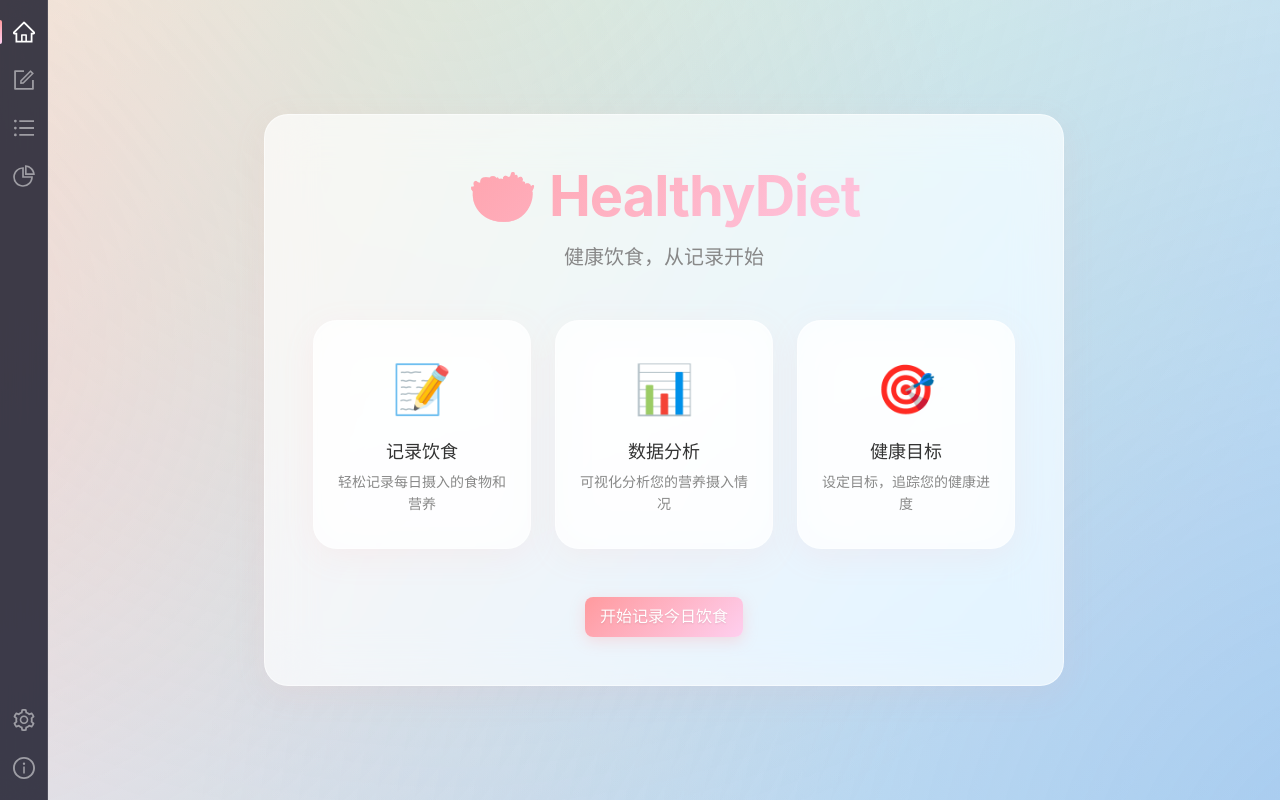
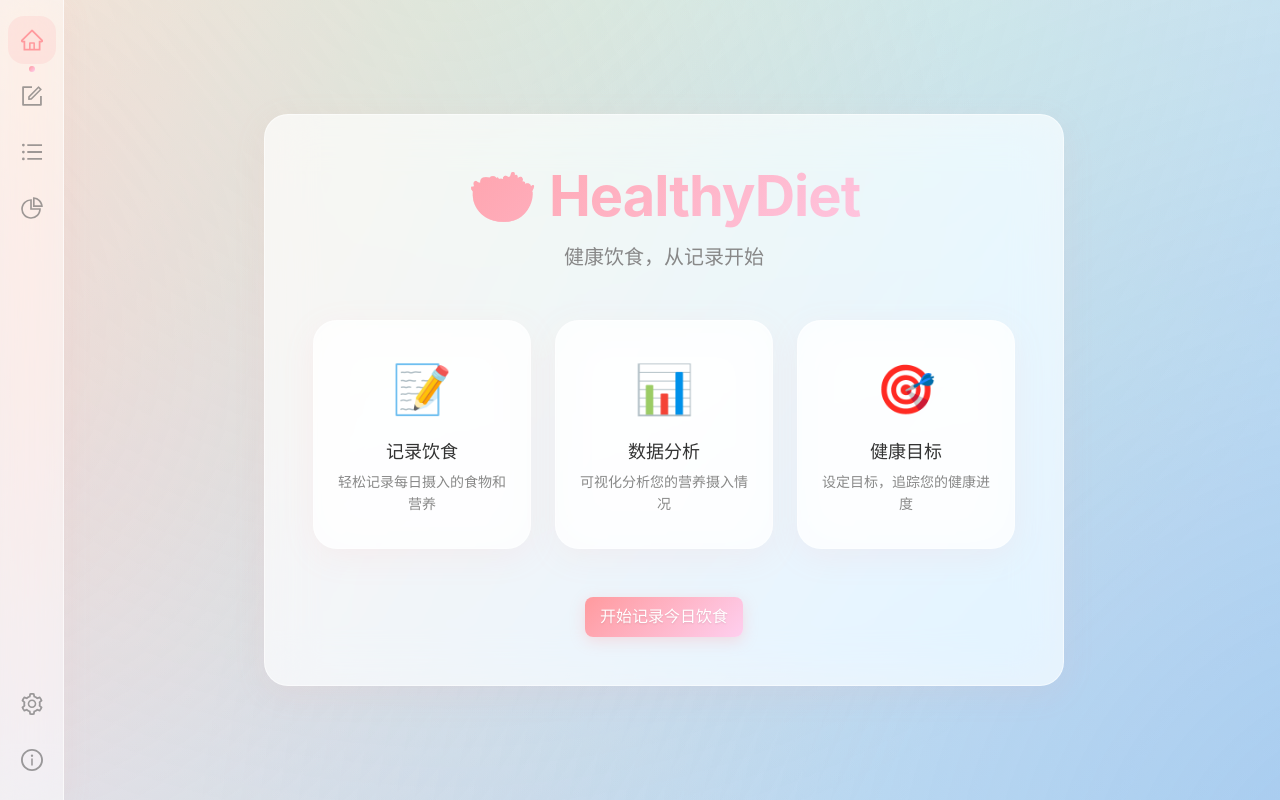
Before and after one commit to Luzhengzheng/HealthyDiet, a Vue app: page / in a window 1280 px wide. Built offline with nearby package versions, Linux system fonts and the light colour scheme.

Commit message:
style: improve style of sidebar

```diff
--- a/src/renderer/components/Sidebar.vue
+++ b/src/renderer/components/Sidebar.vue
@@ -112,31 +112,34 @@ const handleItemClick = (item: SidebarItem) => {
 
 <style scoped>
 .sidebar {
-    width: 48px;
+width: 64px;
 height: 100vh;
-    background: rgba(30, 30, 46, 0.85);
-    backdrop-filter: blur(20px);
-    -webkit-backdrop-filter: blur(20px);
+background: rgba(255, 255, 255, 0.5);
+backdrop-filter: blur(24px) saturate(180%);
+-webkit-backdrop-filter: blur(24px) saturate(180%);
 display: flex;
 flex-direction: column;
 justify-content: space-between;
-    border-right: 1px solid rgba(255, 255, 255, 0.1);
+border-right: 1px solid rgba(255, 255, 255, 0.6);
 position: fixed;
 left: 0;
 top: 0;
 z-index: 1000;
+box-shadow: 0 8px 32px 0 rgba(255, 154, 158, 0.08);
 }
 
 .sidebar-icons {
 display: flex;
 flex-direction: column;
-    padding-top: 8px;
+padding-top: 16px;
+gap: 8px;
 }
 
 .sidebar-bottom {
 display: flex;
 flex-direction: column;
-    padding-bottom: 8px;
+padding-bottom: 16px;
+gap: 8px;
 }
 
 .sidebar-icon-wrapper {
@@ -147,42 +150,46 @@ const handleItemClick = (item: SidebarItem) => {
 justify-content: center;
 cursor: pointer;
 position: relative;
-    transition: all 0.2s ease;
-    color: rgba(255, 255, 255, 0.5);
+transition: all 0.3s cubic-bezier(0.4, 0, 0.2, 1);
+color: rgba(93, 93, 93, 0.6);
+margin: 0 auto;
+border-radius: 16px;
 }
 
 .sidebar-icon-wrapper:hover {
-    color: rgba(255, 255, 255, 0.85);
-    background: rgba(255, 255, 255, 0.05);
+color: rgba(255, 154, 158, 0.9);
+background: rgba(255, 154, 158, 0.1);
+transform: translateY(-2px);
 }
 
 .sidebar-icon-wrapper.active {
-    color: #fff;
+color: #ff9a9e;
+background: rgba(255, 154, 158, 0.15);
 }
 
-/* 左侧激活指示条 */
-.sidebar-icon-wrapper.active::before {
+/* 激活指示条 - 圆形指示器 */
+.sidebar-icon-wrapper.active::after {
 content: '';
 position: absolute;
-    left: 0;
-    top: 50%;
-    transform: translateY(-50%);
-    width: 2px;
-    height: 24px;
-    background: linear-gradient(180deg, #ff9a9e 0%, #fecfef 100%);
-    border-radius: 0 2px 2px 0;
+bottom: -8px;
+left: 50%;
+transform: translateX(-50%);
+width: 6px;
+height: 6px;
+background: linear-gradient(135deg, #ff9a9e 0%, #fecfef 100%);
+border-radius: 50%;
 }
 
 .sidebar-icon {
 font-size: 22px;
-    transition: transform 0.2s ease;
+transition: transform 0.3s cubic-bezier(0.4, 0, 0.2, 1);
 }
 
 .sidebar-icon-wrapper:hover .sidebar-icon {
-    transform: scale(1.1);
+transform: scale(1.15);
 }
 
 .sidebar-icon-wrapper:active .sidebar-icon {
-    transform: scale(0.95);
+transform: scale(0.9);
 }
 </style>
```
Also changed, not shown: 1 other file (tests, documents, lock files or other folders). Lines whose indentation alone changed are shown as unchanged.
